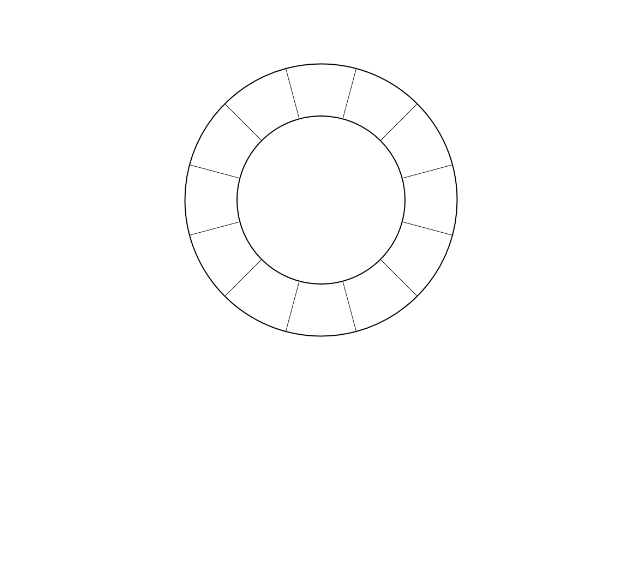
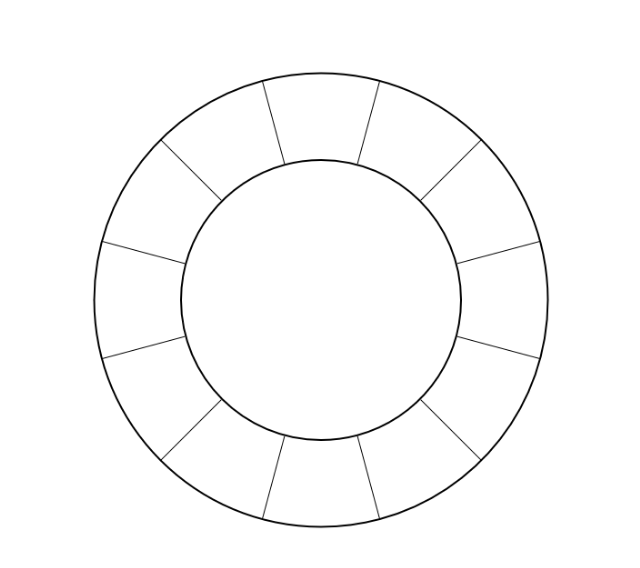
Before and after one commit to rvelaz96/COF, a plain HTML site: page index.html in a window 1280 px wide. Shown: the whole page, without its empty margins (319-959 px from the left). Drawn offline with Linux system fonts and the light colour scheme.

Commit message:
Update index.html

```diff
--- a/index.html
+++ b/index.html
@@ -7,9 +7,9 @@
     <style>
         .circle-frame {
             position: relative;
-            width: 300px;
-            height: 300px;
-            border-radius: 50%;
+            width: 500px;
+            height: 500px;
+            border-radius: 75%;
             margin: 50px auto;
             background: url('CircleFrame.png') no-repeat center;
             background-size: cover;
@@ -17,13 +17,13 @@
         .segment {
             position: absolute;
             width: 100%;
-            height: 100%;
-            transform-origin: center;
-            clip-path: polygon(50% 50%, 100% 50%, 100% 0, 50% 0);
+            height: 50%;
+            transform-origin: 50% 50%;
+            clip-path: polygon( 50% 50%, 100% 0%, 0% 100%, 0% 0%);
             transition: background-color 0.3s;
         }
         .segment:hover {
-            background-color: rgba(0, 0, 0, 0.1);
+            background-color: rgba(0, 0, 0, 1);
         }
         .s1 { transform: rotate(0deg); }
         .s2 { transform: rotate(30deg); }
@@ -35,8 +35,8 @@
         .s8 { transform: rotate(210deg); }
         .s9 { transform: rotate(240deg); }
         .s10 { transform: rotate(270deg); }
-        .s11 { transform: rotate(300deg); }
-        .s12 { transform: rotate(330deg); }
+        .s11 { transform: rotate(330deg); }
+        .s12 { transform: rotate(360deg); }
     </style>
 </head>
 <body>
@@ -54,6 +54,7 @@
     <div class="segment s10"></div>
     <div class="segment s11"></div>
     <div class="segment s12"></div>
+    <div class="segment s13"></div>
 </div>
 
 <script>
```
